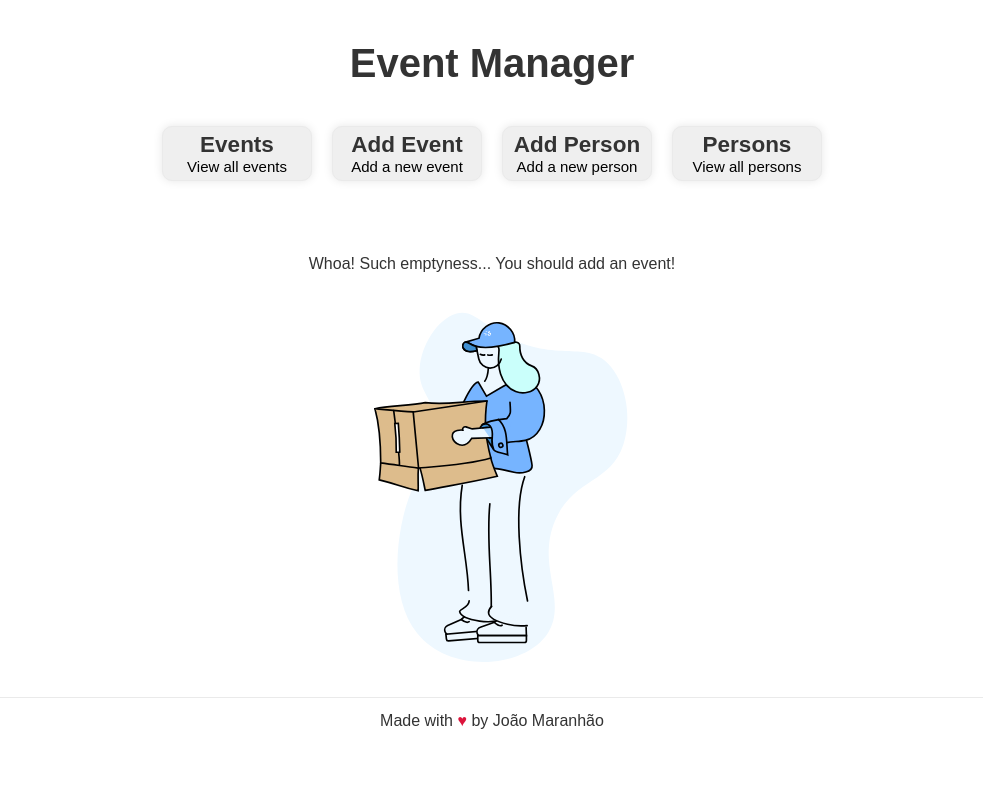
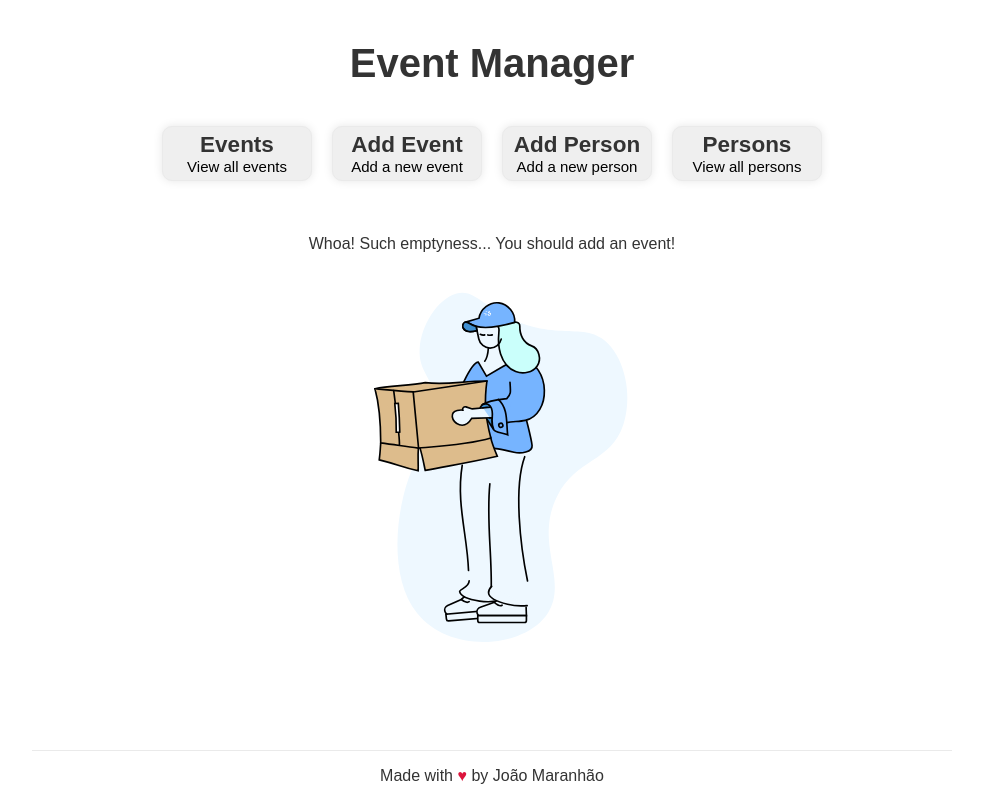
Before and after one commit to joaomaranhao/event-manager-frontend, a Next.js app: page / in a window 1280 px wide. Shown: the whole page, without its empty margins (148-1131 px from the left). Built offline with nearby package versions, Linux system fonts and the light colour scheme; no server answers.

Commit message:
refactor: update Home page

```diff
--- a/src/pages/index.tsx
+++ b/src/pages/index.tsx
@@ -2,6 +2,7 @@ import axios from 'axios'
 import Head from 'next/head'
 import { useEffect, useState } from 'react'
 import { EmptyBox } from '../components/EmptyBox'
+import { Events } from '../components/Events'
 
 import styles from '../styles/Home.module.css'
 
@@ -9,9 +10,10 @@ export default function Home() {
   const [events, setEvents] = useState(null)
 
   useEffect(() => {
-    axios.get('http://localhost:3333/api/events')
+    axios.get('http://localhost:3333/api/event')
       .then(res => {
         setEvents(res.data)
+        console.log(res.data)
       })
   }, [])
 
@@ -41,9 +43,9 @@ export default function Home() {
               <p>View all persons</p>
             </button>
           </div>
-        </div>
-        <div className={styles.display}>
-          {events ? '' : <EmptyBox />}
+          <div className={styles.display}>
+            {events ? <Events events={events} /> : <EmptyBox />}
+          </div>
         </div>
         <footer className={styles.footer}>
           <p>Made with <span>♥</span> by João Maranhão</p>
--- a/src/styles/Home.module.css
+++ b/src/styles/Home.module.css
@@ -1,5 +1,12 @@
 .container {
   padding: 0 2rem;
+  margin: 0 auto;
+  max-width: 960px;
+  display: flex;
+  flex-direction: column;
+  align-items: center;
+  justify-content: space-between;
+  min-height: 100vh;
 }
 
 .main {
@@ -11,11 +18,12 @@
 
 .footer {
   display: flex;
-  flex: 1;
   padding: 1rem 0;
   border-top: 1px solid #eaeaea;
   justify-content: center;
   align-items: center;
+  height: 5rem;
+  width: 100%;
 }
 
 .footer > p > span {
@@ -53,3 +61,13 @@
 .command:hover {
   border-color: #0070f3;
 }
+
+.display {
+  display: flex;
+  justify-content: center;
+  flex-wrap: wrap;
+  min-width: 100%;
+  min-height: 300px;
+  text-align: center;
+  margin-top: 2rem;
+}
```
